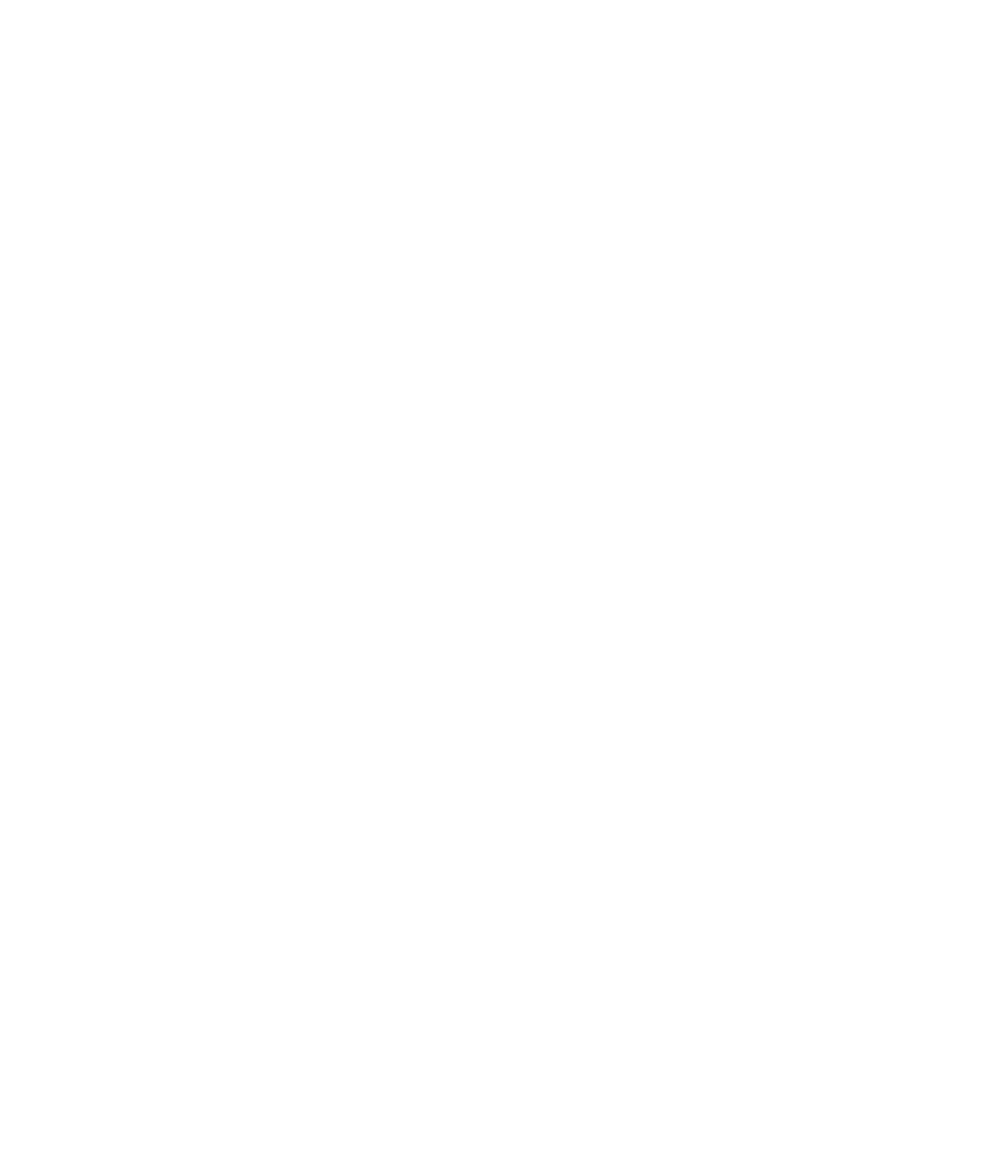
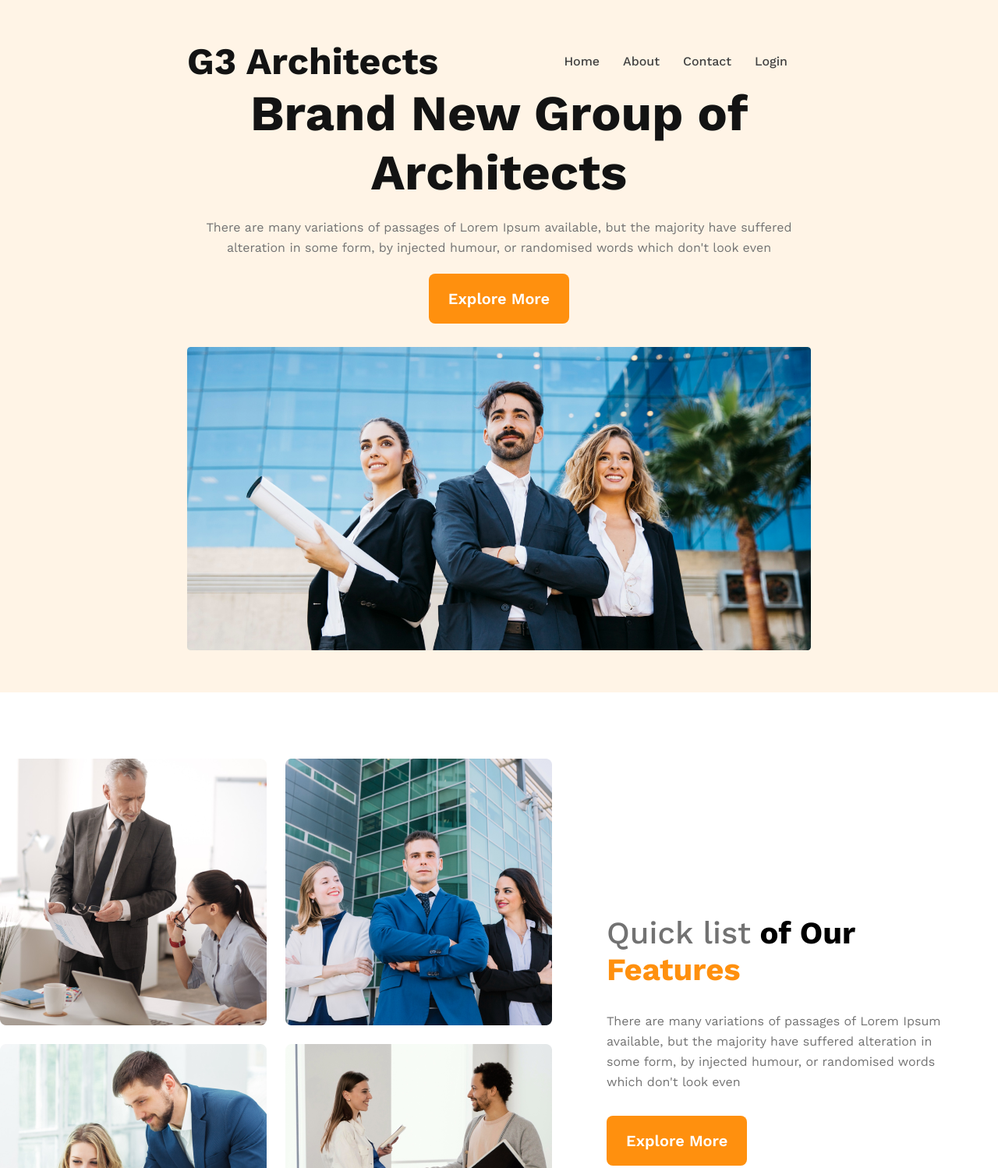
Before and after one commit to Shahriar3809/G3-Architect-Website, a plain HTML site: page index.html in a window 1280 px wide. Shown: the top 1498 px of the page at 78% size. Before the commit the page ends 800 px from the top, so only its background shows below. Drawn offline with nearby package versions, Linux system fonts and the light colour scheme.

Commit message:
Header and team section complete

```diff
--- a/index.html
+++ b/index.html
@@ -7,6 +7,48 @@
     <title>G3 Architects</title>
 </head>
 <body>
+    <!-- Header Start -->
+    <header>
+        <nav>
+            <h3 class="nav-title">G3 Architects</h3>
+            <ul>
+                <li><a href="">Home</a></li>
+                <li><a href="">About</a></li>
+                <li><a href="">Contact</a></li>
+                <li><a href="">Login</a></li>
+            </ul>
+        </nav>
+        <div class="banner">
+            <div class="banner-content">
+                <h1 class="banner-title">Brand New Group of Architects</h1>
+                <p class="banner-description">There are many variations of passages of Lorem Ipsum available, but the majority have suffered alteration in some form, by injected humour, or randomised words which don't look even</p>
+                <button class="btn-primary">Explore More</button>
+            </div>
+            <img src="images/banner.png" alt="">
+        </div>
+    </header>
+    <!-- Header End -->
+    <!-- Main Sec Start -->
+    <main>
+        <!-- Teams Section Start -->
+        <section class="teams-container">
+            <div class="teams-img-container">
+                <img src="images/team1.png" alt="">
+                <img src="images/team2.png" alt="">
+                <img src="images/team3.png" alt="">
+                <img src="images/team4.png" alt="">
+            </div>
+            <div class="teams-content">
+                <h3 class="teams-title"><span class="quick-list">Quick list</span> <span class="our">of Our</span> <span class="text-feature">Features</span></h3>
+                <p class="teams-description">There are many variations of passages of Lorem Ipsum available, but the majority have suffered alteration in some form, by injected humour, or randomised words which don't look even</p>
+                <button class="btn-primary">Explore More</button>
+            </div>
+        </section>
 
+    </main>
+    <!-- Main Sec End -->
+    <footer>
+
+    </footer>
 </body>
 </html>
--- a/style.css
+++ b/style.css
@@ -0,0 +1,194 @@
+/* Font added from google fonts */
+@import url('https://fonts.googleapis.com/css2?family=Work+Sans:wght@400;500;600;700;800&display=swap');
+
+* {
+    font-family: 'Work Sans', sans-serif;
+    margin: 0;
+    padding: 0;
+}
+
+
+.btn-primary {
+    border-radius: 8px;
+    background: #FF900E;
+    padding: 20px 25px;
+    color: #fff;
+    font-size: 1.25rem;
+    font-weight: 600;
+    border: none;
+    cursor: pointer;
+}
+/*---------------------- Header Styles */
+header {
+   background: rgba(255, 144, 14, 0.10);
+   padding: 50px 240px;
+}
+
+nav {
+    display: flex;
+    justify-content: space-between;
+    align-items: center;
+}
+
+.nav-title {
+    font-size: 3rem;
+    font-weight: 700;
+    color: #131313;
+}
+
+nav > ul {
+    display: flex;
+}
+
+nav li {
+    list-style: none;
+    margin-right: 30px;
+    font-weight: 500;
+    font-size: 1rem;
+}
+
+nav a {
+    text-decoration: none;
+    color: #424242;
+}
+
+
+
+/* -------------------Banner Style */
+.banner-content {
+    max-width: 800px;
+    text-align: center;
+    margin: auto;
+}
+
+.banner-title {
+    font-size: 4rem;
+    font-weight: 700;
+    color: #131313;
+}
+
+.banner-description {
+    color: #727272;
+    line-height: 26px;
+    margin: 20px 0px;
+}
+
+.banner img {
+    margin-top: 30px;
+    width: 100%;
+}
+
+
+
+
+
+/* --------------Main Styles */
+
+main {
+    max-width: 1440px;
+    margin: 85px auto;
+
+}
+
+
+
+/*-------------------- Teams Style */
+.teams-container {
+    display: flex;
+    align-items: center;
+}
+
+.teams-img-container {
+    display: grid;
+    grid-template-columns: repeat(2, 1fr);
+    gap: 1.5rem;
+}
+
+.teams-content {
+    padding: 0px 70px;
+}
+
+.teams-title {
+    font-size: 2.5rem;
+    padding-top: 15px;
+}
+
+.teams-title .quick-list {
+    color: #727272;
+    font-weight: 500;
+}
+
+.teams-title .text-feature {
+    color: #FF900E;
+    font-weight: 700;
+}
+
+
+.teams-description {
+    color: #727272;
+    line-height: 26px;
+    margin: 30px 0px;
+}
+
+
+
+
+
+
+
+
+
+
+
+
+
+
+
+
+
+
+
+
+
+
+
+
+
+
+
+
+
+
+
+
+/*------------------------------ Responsive Header Small */
+
+@media screen and (max-width: 576px) {
+    header {
+        padding: 20px;
+     }
+
+    nav,
+    .teams-container {
+        flex-direction: column;
+    }
+
+    .teams-img-container {
+        grid-template-columns: 1fr;
+    }
+    .teams-content {
+        padding: 0px 20px;
+    }
+
+}
+
+/* -----------------------------Medium Device */
+@media screen and (min-width: 577px) and (max-width: 960px) {
+    header {
+        padding: 50px;
+     }
+    nav,
+    .teams-container {
+        flex-direction: column;
+    }
+}
```
